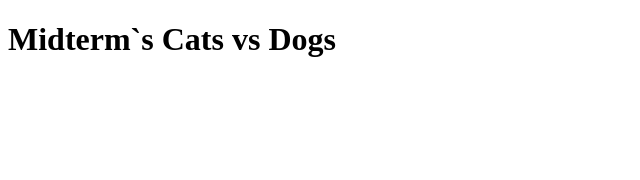
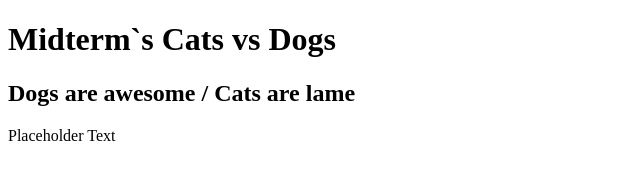
Before and after one commit to sandroguedes/Sandro_Vinh_Midterm, a plain HTML site: page Midterm/index.html in a window 1280 px wide. Shown: the whole page, without its empty margins (0-640 px from the left). Drawn offline with Linux system fonts and the light colour scheme.

Commit message:
Update index.html

```diff
--- a/Midterm/index.html
+++ b/Midterm/index.html
@@ -5,8 +5,8 @@
 	<body>
 	<h1>Midterm`s Cats vs Dogs</h1>
 
-	<h2></h2>
-	<p></p>
+	<h2>Dogs are awesome / Cats are lame</h2>
+	<p>Placeholder Text</p>
 
 	<h2></h2>
 	<p></p>
```
